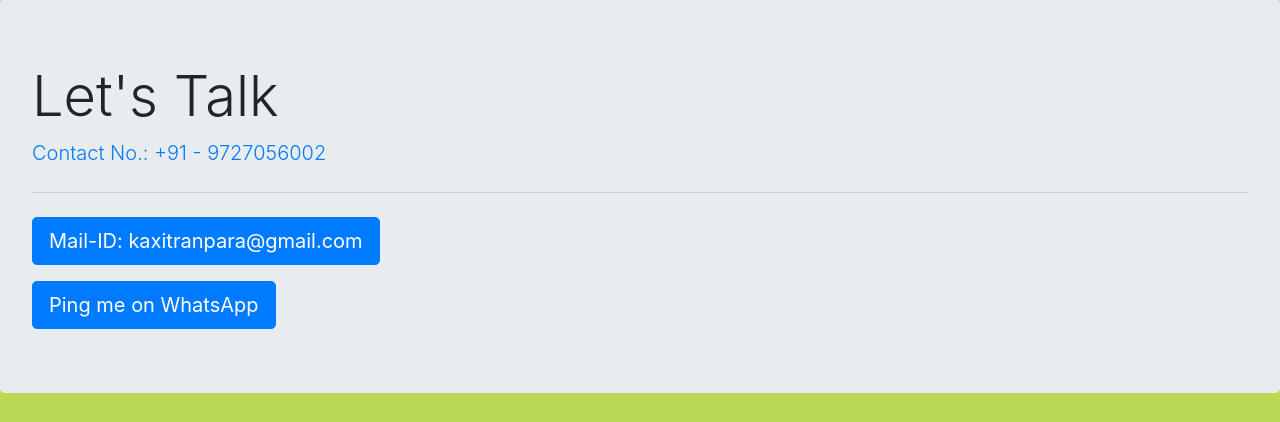
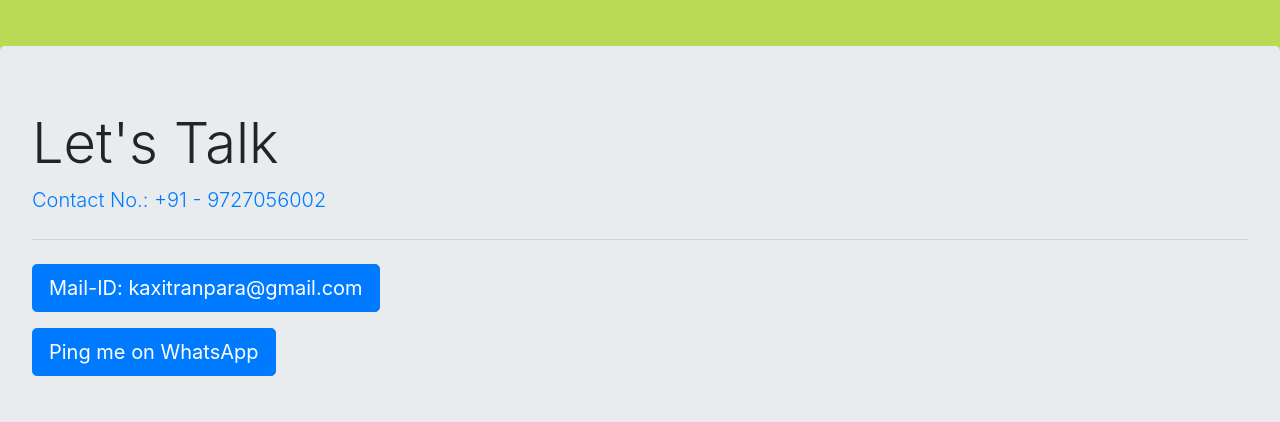
Before and after one commit to Kaxit/Hello, a Django app: page / in a window 1280 px wide. Shown: the part 766-1188 px from the top of the page. Run offline with Django 5.2, Linux system fonts and the light colour scheme; some libraries are stand-ins or nearby versions.

Commit message:
Update index.html

```diff
--- a/templates/index.html
+++ b/templates/index.html
@@ -67,7 +67,7 @@
 </div>
 
 <section id="contact">
-    <div class="jumbotron">
+    <div class="jumbotron" style="margin-top: 47px;">
   <h1 class="display-4">Let's Talk</h1>
   <a class="lead" href="tel:9727056002">Contact No.: +91 - 9727056002</a>
   <hr class="my-4">
```
